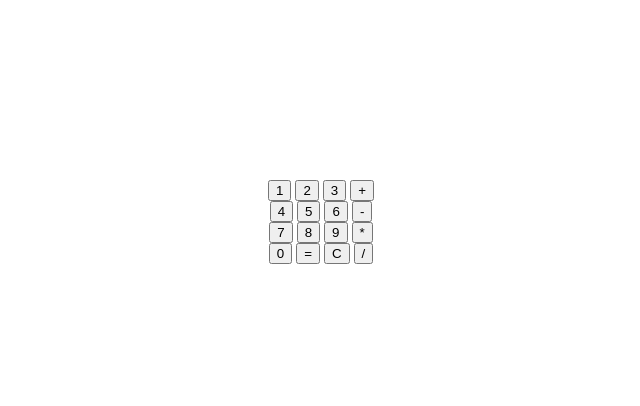
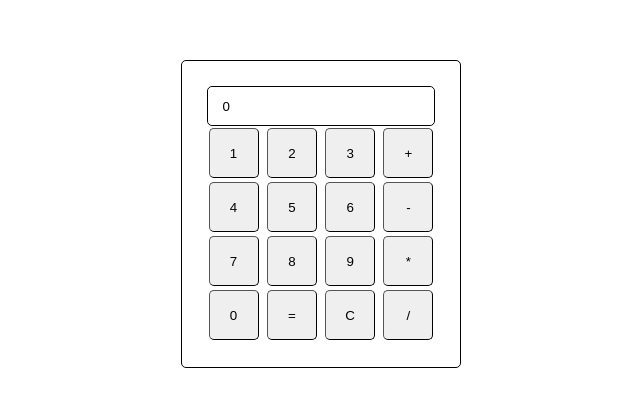
Before and after one commit to Imbajanox/Calculator, a plain HTML site: page index.html in a window 1280 px wide. Shown: the part 186-592 px from the top of the page, without its empty margins (319-959 px from the left). Drawn offline with Linux system fonts and the light colour scheme.

Commit message:
Add basic style to the calculator

```diff
--- a/index.html
+++ b/index.html
@@ -4,10 +4,19 @@
         <meta charset="utf-8">
         <title>My Webpage</title>
         <link rel="stylesheet" href="style.css">
+
+        <link rel="preconnect" href="https://fonts.googleapis.com">
+        <link rel="preconnect" href="https://fonts.gstatic.com" crossorigin>
+        <link href="https://fonts.googleapis.com/css2?family=Poppins:ital,wght@0,100;0,200;0,300;0,400;0,500;0,600;0,700;0,800;0,900;1,100;1,200;1,300;1,400;1,500;1,600;1,700;1,800;1,900&family=Roboto:ital,wght@1,300&display=swap" rel="stylesheet">
+
     </head>
     <body>
-        <label for="result"></label>
-
+        <div class="container">
+            <div class="row">
+                <div class="result">
+                    <input type="number" value="0" class="result-input" readonly>
+                </div>
+            </div>
             <div class="row">
                 <button class="calculatorButton">1</button>
                 <button class="calculatorButton">2</button>
@@ -32,6 +41,8 @@
                 <button class="calculatorButton">C</button>
                 <button class="calculatorButton">/</button>
             </div>
+        </div>
+
 
 
 
--- a/style.css
+++ b/style.css
@@ -1,8 +1,48 @@
+*{
+    margin: 0;
+    padding: 0;
+    box-sizing: border-box;
+  }
+
 body{
     min-height: 100vh;
     display: flex;
     flex-direction: column;
     justify-content: center;
     align-items: center;
+    font-family: "Poppins", sans-serif;
+}
 
+.calculatorButton{
+    width: 50px;
+    height: 50px;
+    margin: 2px;
+    border-radius: 5px;
+    border-width: 1px;
 }
+
+.result {
+    position: relative;
+    width: 228px;
+    height: 40px;
+
+    border-radius: 5px;
+    border-width: 1px;
+    border-style: solid;
+}
+
+.result-input{
+    width: 100%;
+    height: 100%;
+    border: none;
+    border-radius: 5px;
+    padding: 5px 15px;
+    outline: none;
+}
+
+.container{
+    border-radius: 5px;
+    border-width: 1px;
+    border-style: solid;
+    padding: 25px;
+}
```
Lines whose indentation alone changed are shown as unchanged.
